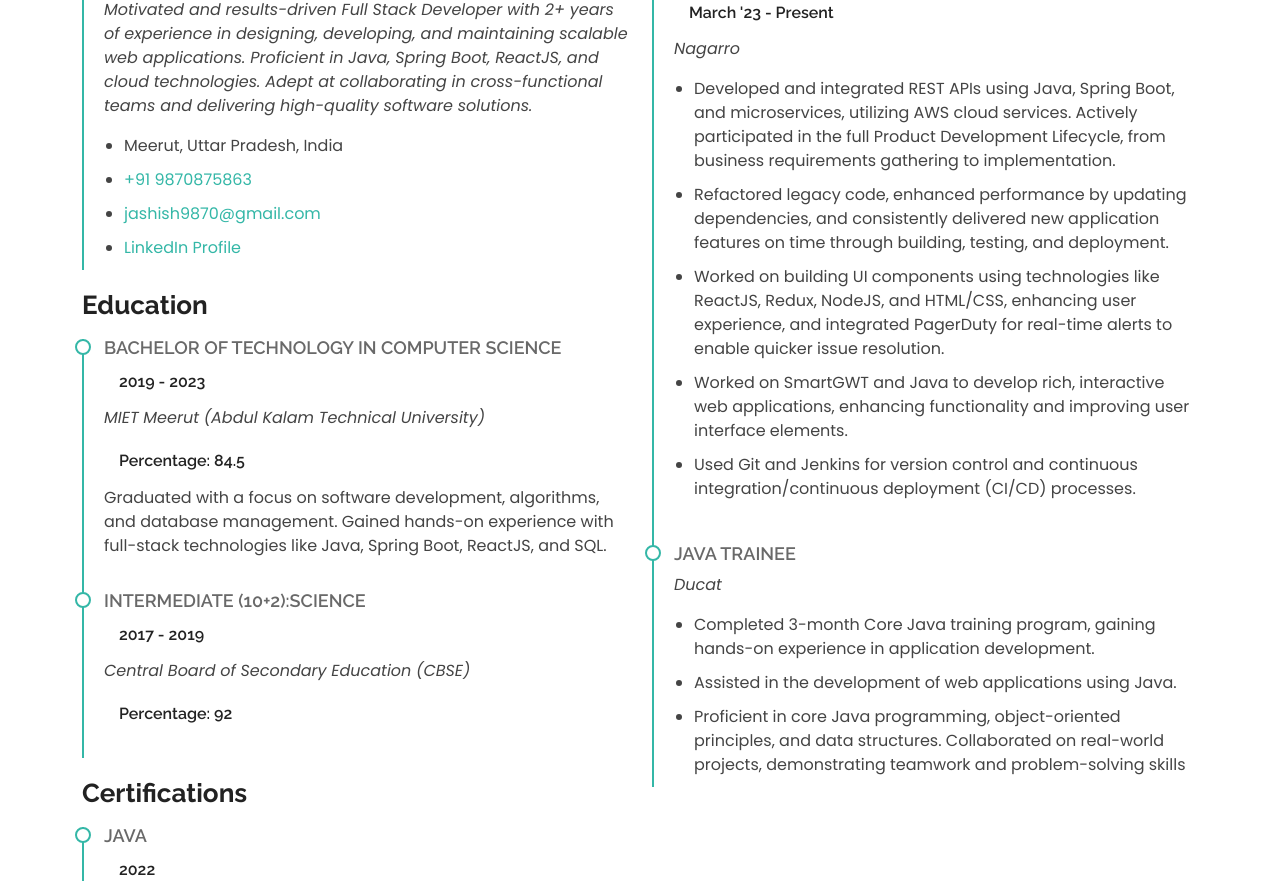
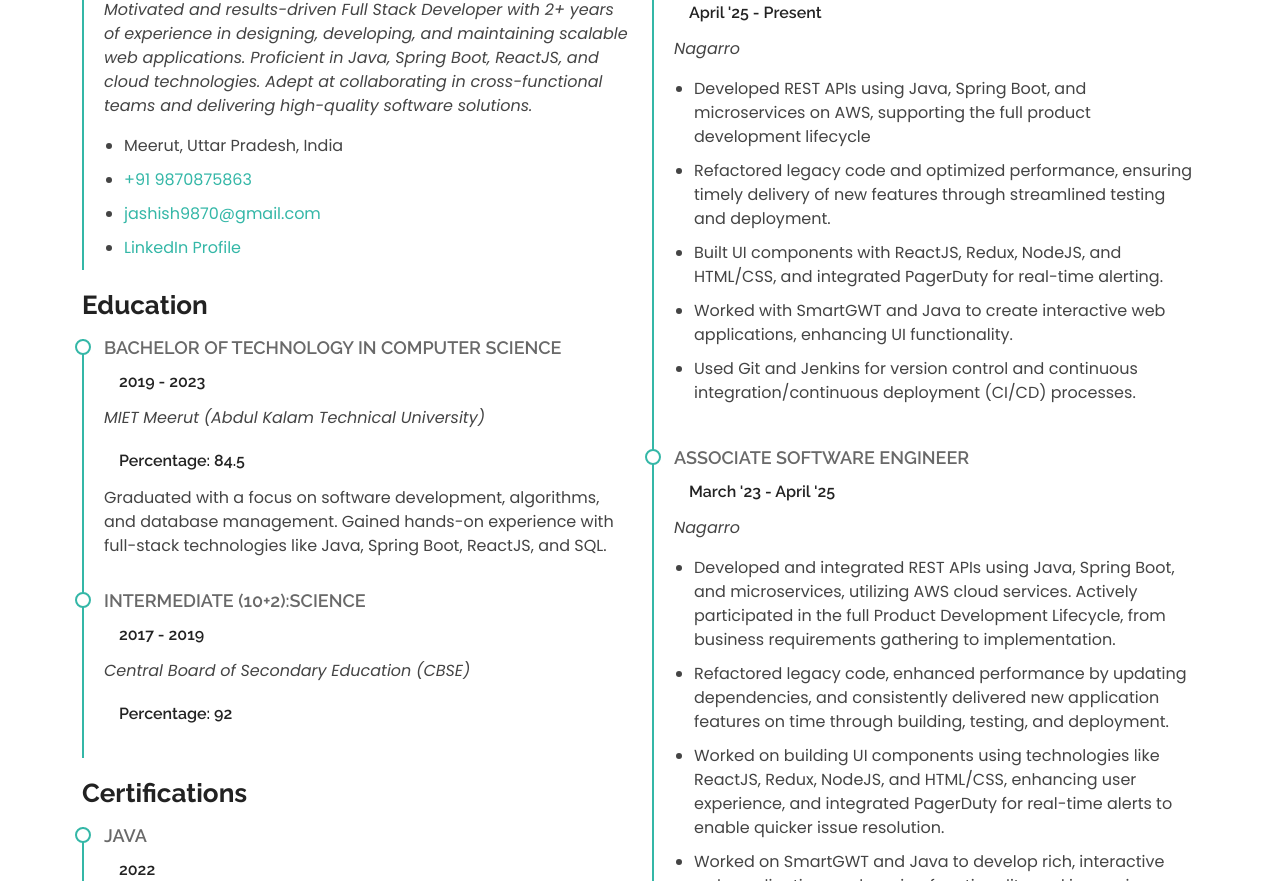
Before and after one commit to JainAshish09/portfolio, a plain HTML site: page resume.html in a window 1280 px wide. Shown: the part 374-1255 px from the top of the page. Drawn offline with Linux system fonts and the light colour scheme.

Commit message:
update resume

```diff
--- a/resume.html
+++ b/resume.html
@@ -50,7 +50,7 @@
           <li><a href="resume.html" class="active">Resume</a></li>
           <li><a href="services.html">Services</a></li>
           <li><a href="contact.html">Contact</a></li>
-          <li><a href="assets/img/Ashish_Jain_SDE_resume%20(2).pdf" download >Download Resume</a></li>
+          <li><a href="assets/img/Ashish_Jain_SDE_resume%20(2).pdf" download>Download Resume</a></li>
         </ul>
         <i class="mobile-nav-toggle d-xl-none bi bi-list"></i>
       </nav>
@@ -141,17 +141,39 @@
           <div class="col-lg-6" data-aos="fade-up" data-aos-delay="200">
             <h3 class="resume-title">Professional Experience</h3>
             <div class="resume-item">
-              <h4>Associate Software Engineer</h4>
-              <h5>March '23 - Present</h5>
+              <h4>Software Engineer</h4>
+              <h5>April '25 - Present</h5>
               <p><em>Nagarro</em></p>
               <ul>
-                <li>Developed and integrated REST APIs using Java, Spring Boot, and microservices, utilizing AWS cloud services. Actively participated in the full Product
+                <li>Developed REST APIs using Java, Spring Boot, and microservices on AWS, supporting the full product
+                  development lifecycle</li>
+                <li> Refactored legacy code and optimized performance, ensuring timely delivery of new features through
+                  streamlined testing and deployment.</li>
+                <li>Built UI components with ReactJS, Redux, NodeJS, and HTML/CSS, and integrated PagerDuty for
+                  real-time alerting.
+                </li>
+                <li>Worked with SmartGWT and Java to create interactive web applications, enhancing UI functionality.
+                </li>
+                <li>Used Git and Jenkins for version control and continuous integration/continuous deployment (CI/CD)
+                  processes.</li>
+              </ul>
+            </div>
+            <div class="resume-item">
+              <h4>Associate Software Engineer</h4>
+              <h5>March '23 - April '25</h5>
+              <p><em>Nagarro</em></p>
+              <ul>
+                <li>Developed and integrated REST APIs using Java, Spring Boot, and microservices, utilizing AWS cloud
+                  services. Actively participated in the full Product
                   Development Lifecycle, from business requirements gathering to implementation.</li>
-                <li>Refactored legacy code, enhanced performance by updating dependencies, and consistently delivered new application features on time through
+                <li>Refactored legacy code, enhanced performance by updating dependencies, and consistently delivered
+                  new application features on time through
                   building, testing, and deployment.</li>
-                <li>Worked on building UI components using technologies like ReactJS, Redux, NodeJS, and HTML/CSS, enhancing user experience, and integrated
+                <li>Worked on building UI components using technologies like ReactJS, Redux, NodeJS, and HTML/CSS,
+                  enhancing user experience, and integrated
                   PagerDuty for real-time alerts to enable quicker issue resolution.</li>
-                <li>Worked on SmartGWT and Java to develop rich, interactive web applications, enhancing functionality and improving user interface elements.
+                <li>Worked on SmartGWT and Java to develop rich, interactive web applications, enhancing functionality
+                  and improving user interface elements.
                 </li>
                 <li>Used Git and Jenkins for version control and continuous integration/continuous deployment (CI/CD)
                   processes.</li>
@@ -162,10 +184,12 @@
               <h4>Java Trainee</h4>
               <p><em>Ducat</em></p>
               <ul>
-                <li>Completed 3-month Core Java training program, gaining hands-on experience in application development.</li>
+                <li>Completed 3-month Core Java training program, gaining hands-on experience in application
+                  development.</li>
                 <li>Assisted in the development of web applications using Java.
                 </li>
-                <li>Proficient in core Java programming, object-oriented principles, and data structures. Collaborated on real-world projects, demonstrating teamwork
+                <li>Proficient in core Java programming, object-oriented principles, and data structures. Collaborated
+                  on real-world projects, demonstrating teamwork
                   and problem-solving skills</li>
               </ul>
             </div><!-- End Resume Item -->
@@ -185,7 +209,8 @@
     <div class="container">
       <div class="social-links d-flex justify-content-center">
         <a href="https://facebook.com/profile.php?id=100016396569363" target="_blank"><i class="bi bi-facebook"></i></a>
-        <a href="https://www.linkedin.com/in/ashish-jain-3818a7225/" target="_blank"><i class="bi bi-linkedin"></i></a>      </div>
+        <a href="https://www.linkedin.com/in/ashish-jain-3818a7225/" target="_blank"><i class="bi bi-linkedin"></i></a>
+      </div>
     </div>
 
   </footer>
```
